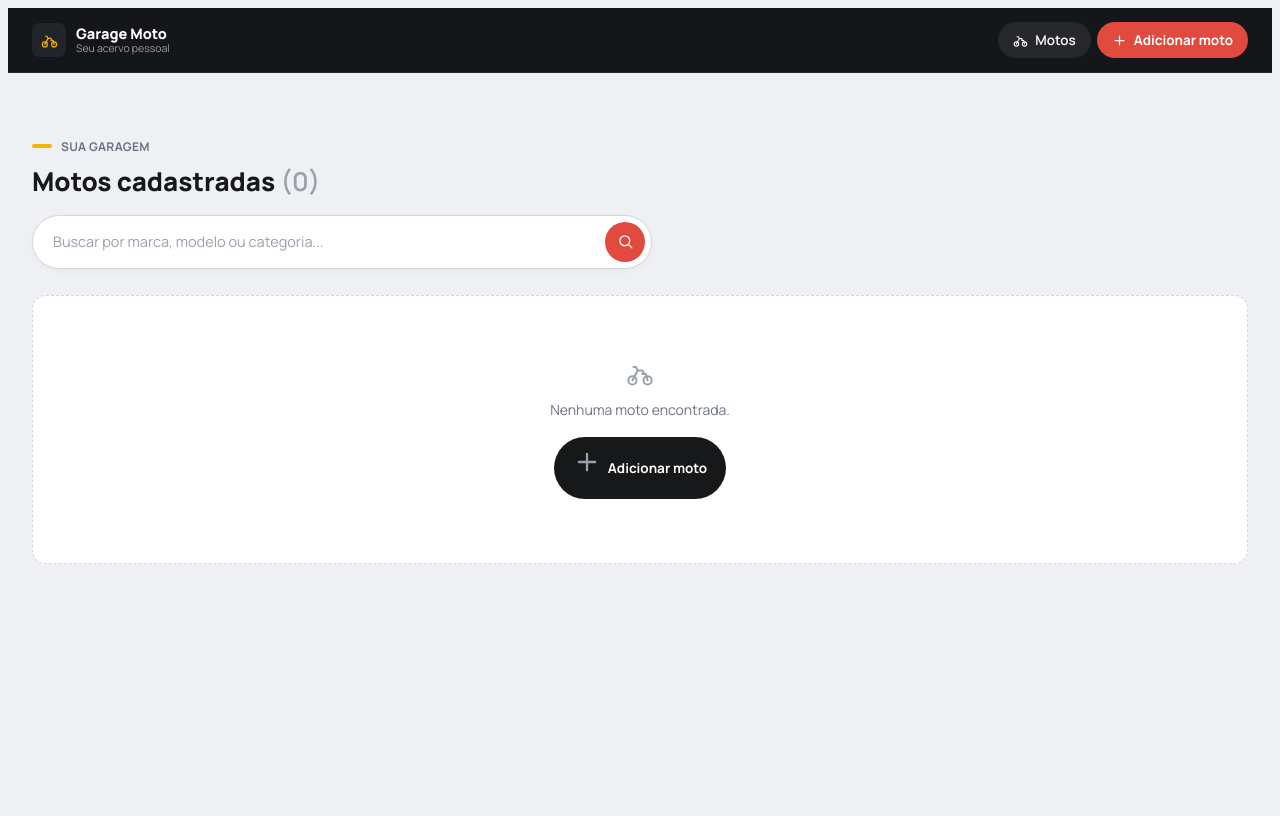
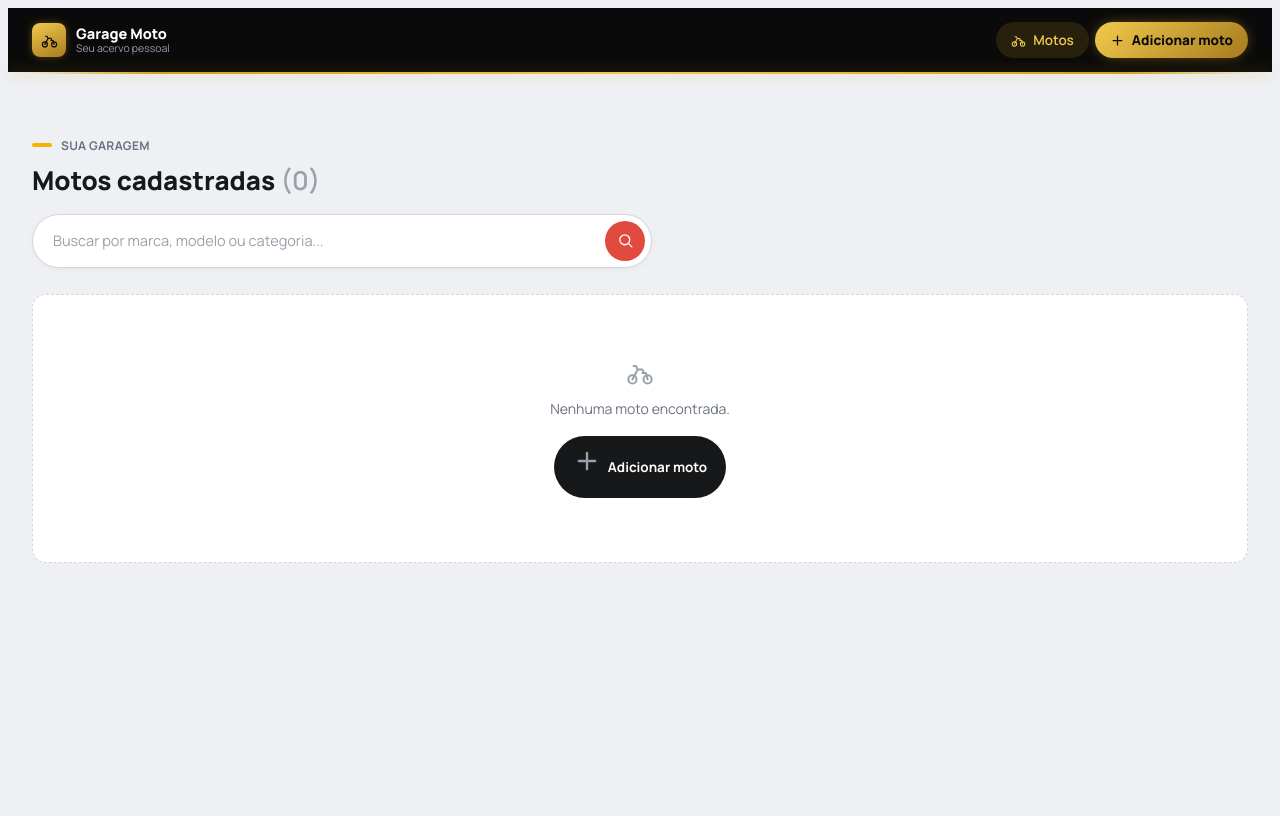
Before and after one commit to spanz-dev/LINS, a Flask app: page / in a window 1280 px wide. Run offline with Flask 3, Linux system fonts and the light colour scheme; data that the repository does not hold is empty; some libraries are stand-ins or nearby versions.

Commit message:
Add files via upload

```diff
--- a/static/custom.css
+++ b/static/custom.css
@@ -9,9 +9,13 @@
   --border: #e3e5e9;
   --border-strong: #d3d6dc;
 
-  --navbar-bg: #14161a;
+  --navbar-bg: #0a0a0a;
   --navbar-text: #e7e8ea;
   --navbar-text-dim: #9a9ea6;
+
+  --gold-light: #f2c94c;
+  --gold: #d4a017;
+  --gold-dark: #a67c1f;
 
   --accent: #f4b400;
   --accent-dark: #171819;
@@ -52,7 +56,18 @@ html, body {
 
 .navbar {
   background: var(--navbar-bg);
-  border-bottom: 1px solid #24262c;
+  position: relative;
+}
+
+.navbar::after {
+  content: '';
+  position: absolute;
+  left: 0;
+  right: 0;
+  bottom: -2px;
+  height: 2px;
+  background: linear-gradient(90deg, transparent 0%, var(--gold) 12%, var(--gold-light) 50%, var(--gold) 88%, transparent 100%);
+  box-shadow: 0 0 14px 0 rgba(212, 160, 23, 0.55);
 }
 
 .navbar-inner {
@@ -77,11 +92,12 @@ html, body {
   width: 34px;
   height: 34px;
   border-radius: 8px;
-  background: #22242b;
-  color: var(--accent);
+  background: linear-gradient(155deg, var(--gold-light), var(--gold-dark));
+  color: #0a0a0a;
   display: flex;
   align-items: center;
   justify-content: center;
+  box-shadow: 0 0 10px -2px rgba(212, 160, 23, 0.6);
 }
 
 .brand-mark .icon { font-size: 17px; }
@@ -110,15 +126,16 @@ html, body {
 }
 
 .nav-link .icon { font-size: 15px; }
-.nav-link:hover { color: #fff; background: rgba(255,255,255,0.06); }
-.nav-link.active { color: #fff; background: rgba(255,255,255,0.08); }
+.nav-link:hover { color: var(--gold-light); background: rgba(212, 160, 23, 0.1); }
+.nav-link.active { color: var(--gold-light); background: rgba(212, 160, 23, 0.14); }
 
 .nav-link.nav-cta {
-  background: var(--cta);
-  color: #fff;
-  font-weight: 700;
+  background: linear-gradient(135deg, var(--gold-light), var(--gold-dark));
+  color: #0a0a0a;
+  font-weight: 800;
+  box-shadow: 0 0 14px -3px rgba(212, 160, 23, 0.6);
 }
-.nav-link.nav-cta:hover { background: var(--cta-dark); }
+.nav-link.nav-cta:hover { filter: brightness(1.08); }
 
 /* ---------- BOTÕES GERAIS ---------- */
 
```
